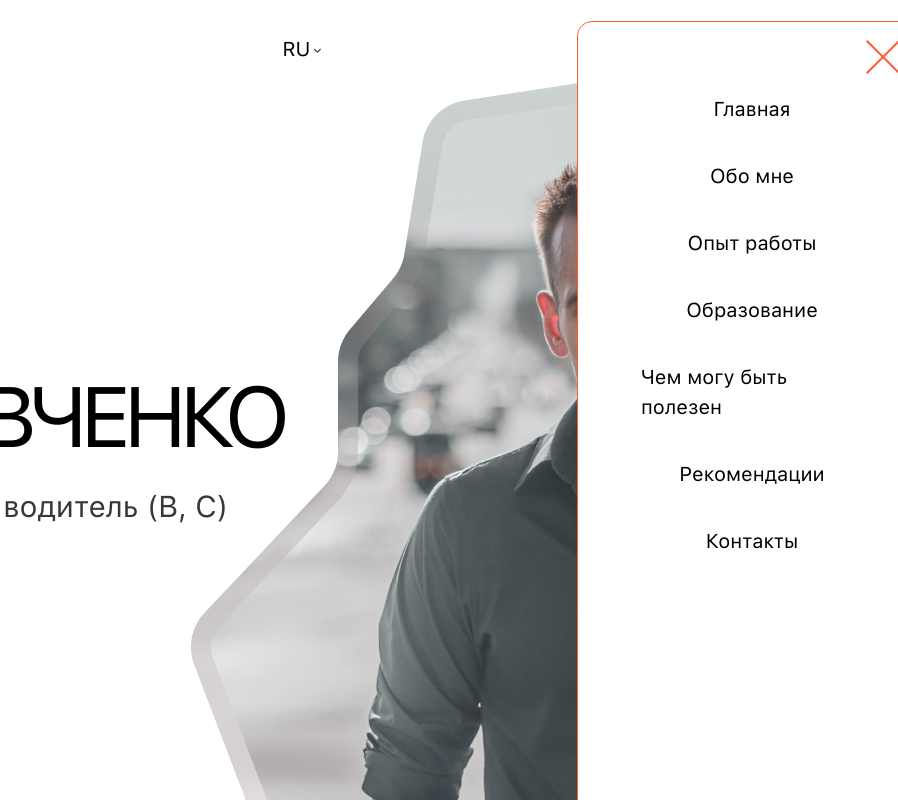
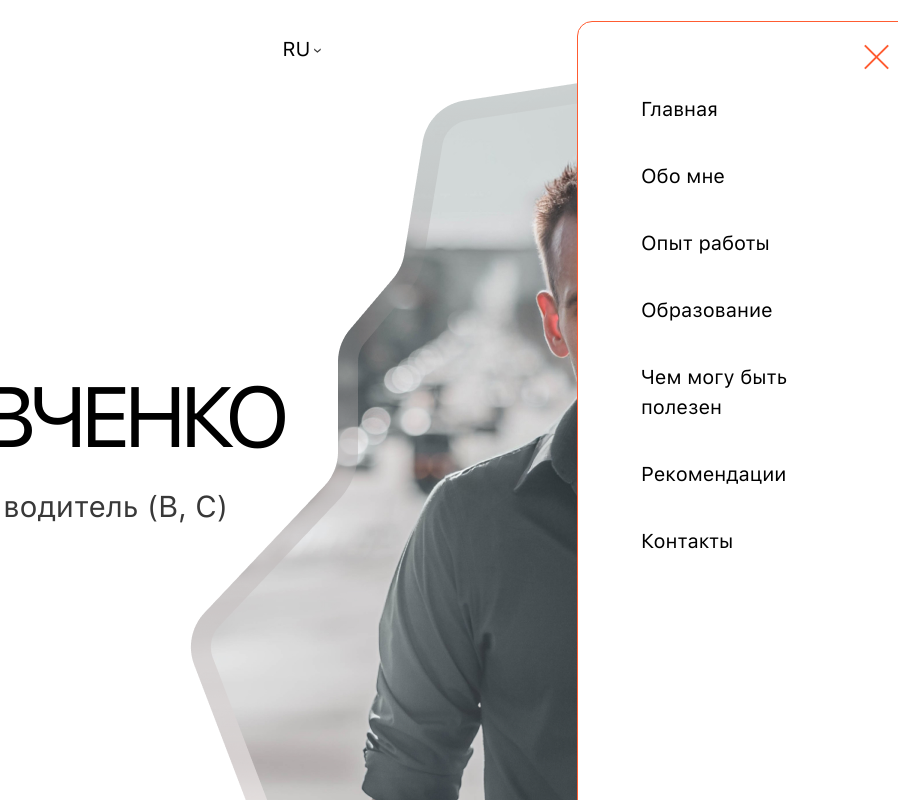
Before and after one commit to Tatsiana-prog/progect-cv, a plain HTML site: page index.html in a window 1280 px wide. Both pictures are taken after a click on the element 1264 px from the left and 49 px from the top of the page. Shown: the top 800 px of the page, 382-1280 px from the left. Drawn offline with Linux system fonts and the light colour scheme.

Commit message:
feat:corrected styles for modal

```diff
--- a/index.html
+++ b/index.html
@@ -47,13 +47,15 @@
 						<!-- Навигация -->
 						<div class="header__nav">
 							<nav class="nav">
-							<a href="#description">Главная</a>
-							<a href="#about">Обо мне</a>
-							<a href="#experience">Опыт работы</a>
-							<a href="#education">Образование</a>
-							<a href="#skillsuse">Чем могу быть полезен</a>
-							<a href="#reviews">Рекомендации</a>
-							<a href="#contacts">Контакты</a>
+								<ul>
+									<li><a href="#description">Главная</a></li>
+									<li><a href="#about">Обо мне</a></li>
+									<li><a href="#experience">Опыт работы</a></li>
+									<li><a href="#education">Образование</a></li>
+									<li><a href="#skillsuse">Чем могу быть полезен</a></li>
+									<li><a href="#reviews">Рекомендации</a></li>
+									<li><a href="#contacts">Контакты</a></li>
+								</ul>
 							</nav>
 							<!-- Иконка навигации -->
 							<div class="nav-icon">
--- a/sass/layout/_modal-icon.scss
+++ b/sass/layout/_modal-icon.scss
@@ -48,7 +48,7 @@
   position: absolute;
   top: -10px;
   right: 0;
-  z-index: 10;
+  z-index: 12;
   transform: translateX(0px);
 }
 
@@ -57,6 +57,7 @@
 }
 .nav-icon.nav-icon--active .nav-icon__middle::before, .nav-icon.nav-icon--active .nav-icon__middle::after {
   top: 0;
+  width: 33px;
   transition: top 0.2s linear, -webkit-transform 0.2s ease-in 0.2s;
   transition: top 0.2s linear, transform 0.2s ease-in 0.2s;
   transition: top 0.2s linear, transform 0.2s ease-in 0.2s, -webkit-transform 0.2s ease-in 0.2s;
--- a/sass/layout/_modal.scss
+++ b/sass/layout/_modal.scss
@@ -25,23 +25,27 @@
     }
 
     .nav a {
-      margin-right: 0;
+      display: inline-block;
+      //width: 50%;
+      text-align: left;
       margin-top: 30px;
       font-size: 20px;
       color: $color-black;
       padding-bottom: 5px;
       border-bottom: 2px solid transparent;
-      transition: all 0.5s linear;
       &:hover {
+        transition: all 0.3s ease-in;
         font-weight: 500;
         border-bottom: 2px solid $color-black;
+        font-weight: 700;
       }
     }
 
     .nav.nav--active {
-      display: flex;
+      display: block;
       top: -28px;
       right: -21px;
       opacity: 1;
       transition: top 0s linear, opacity .2s ease-in;
+      z-index: 11;
     }
```
Also changed, not shown: css/style.css, 1 other file.
